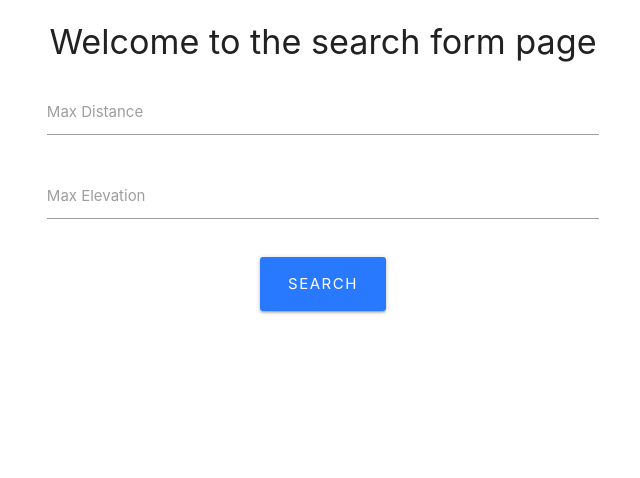
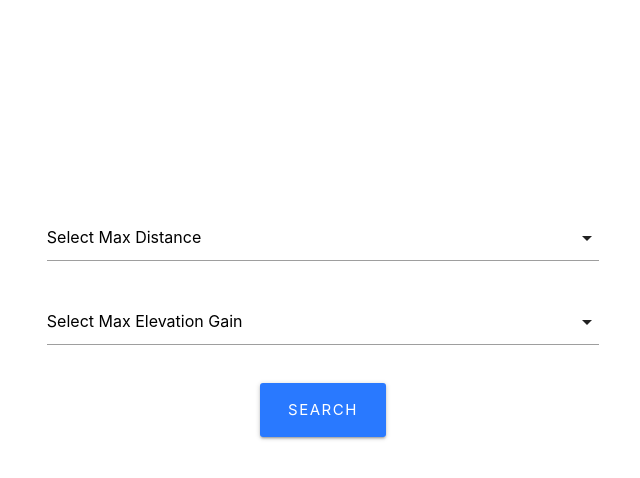
Before and after one commit to doctorbebo/Fair_Weather_Hiking_App, a React (Create React App) app in the folder fair_weather_hiking/client/: page /search in a window 1280 px wide. Shown: the top 478 px of the page, without its empty margins (317-957 px from the left). Built offline with nearby package versions, Linux system fonts and the light colour scheme.

Commit message:
changed max distance and max elevation from input fields to Materialize dropdowns

```diff
--- a/fair_weather_hiking/client/src/App.css
+++ b/fair_weather_hiking/client/src/App.css
@@ -2,8 +2,8 @@
   text-align: center;
 }
 
-.search-form {
-  width: 60%;
+.search {
+  margin-top: 200px;
 }
 
 /*
--- a/fair_weather_hiking/client/src/components/search.js
+++ b/fair_weather_hiking/client/src/components/search.js
@@ -2,7 +2,19 @@ import React, { Component } from 'react';
 import Button from './button';
 import Label from './label';
 
+import M from 'materialize-css';
+
+// document.addEventListener('DOMContentLoaded', function() {
+//     var elems = document.querySelectorAll('select');
+//     var instances = M.FormSelect.init(elems, options);
+//   });
+
 class Search extends Component {
+
+    //initialize Materialize
+    componentDidMount() {
+        M.AutoInit();
+    }
 
     constructor() {
         super();
@@ -14,17 +26,18 @@ class Search extends Component {
 
     onChange = event => {
         //console.log(event.target.value);
-        this.setState({ [event.target.id]: event.target.value })
-        //console.log(event.target.id)
+        //this.setState({ [event.target.id]: event.target.value })
     }
 
     onSubmit(event) {
         event.preventDefault();
-        const data = {
-            maxDistance: this.state.maxDistance,
-            maxElevation: this.state.maxElevation
-        }
-        console.log('data: ' + data);
+        console.log(this);
+
+        // const data = {
+        //     maxDistance: this.state.maxDistance,
+        //     maxElevation: this.state.maxElevation
+        // }
+
         //const query =
         //this.props.searchHikes(query)
         //api call to get hikes with criteria
@@ -32,12 +45,12 @@ class Search extends Component {
     }
 
     render() {
+        console.log(this.state)
         return(
-            <div className='container'>
-                <h4>Welcome to the search form page</h4>
+            <div className='container search'>
                 <div className='row'>
                     <div className='col s8 offset-s2'>
-                        <form noValidate onSubmit={this.onSubmit}>
+                        {/* <form noValidate onSubmit={this.onSubmit}>
                             <div className='input-field col s12'>
                                 <input
                                     onChange={this.onChange}
@@ -54,6 +67,26 @@ class Search extends Component {
                             </div>
                             <br />
                             <Button name='Search' />
+                        </form> */}
+                        <form noValidate onSubmit={this.onSubmit}>
+                            <div className="input-field col s12">
+                                <select>
+                                    <option value="" disabled selected>Select Max Distance</option>
+                                    <option value="1">1 mile</option>
+                                    <option value="2">2 mile</option>
+                                    <option value="3">3 mile</option>
+                                </select>
+                            </div>
+                            <div className="input-field col s12">
+                                <select>
+                                    <option value="" disabled selected>Select Max Elevation Gain</option>
+                                    <option value="1">1000 ft</option>
+                                    <option value="2">2000 ft</option>
+                                    <option value="3">3000 ft</option>
+                                </select>
+                            </div>
+                            <br />
+                            <Button name='Search' type='submit' />
                         </form>
                     </div>
                 </div>
--- a/fair_weather_hiking/package.json
+++ b/fair_weather_hiking/package.json
@@ -19,6 +19,7 @@
     "express": "^4.17.1",
     "is-empty": "^1.2.0",
     "jsonwebtoken": "^8.5.1",
+    "materialize-css": "^1.0.0",
     "mongoose": "^5.9.11",
     "passport": "^0.4.1",
     "passport-jwt": "^4.0.0",
```
Also changed, not shown: 1 other file (tests, documents, lock files or other folders).
